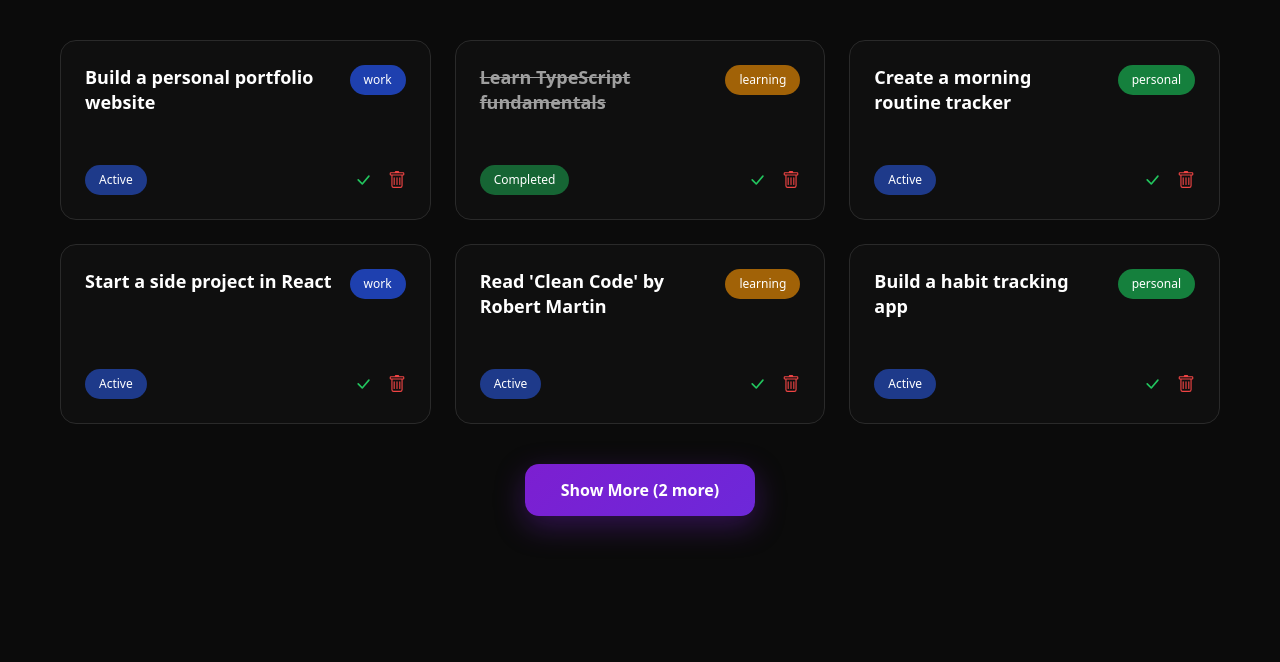
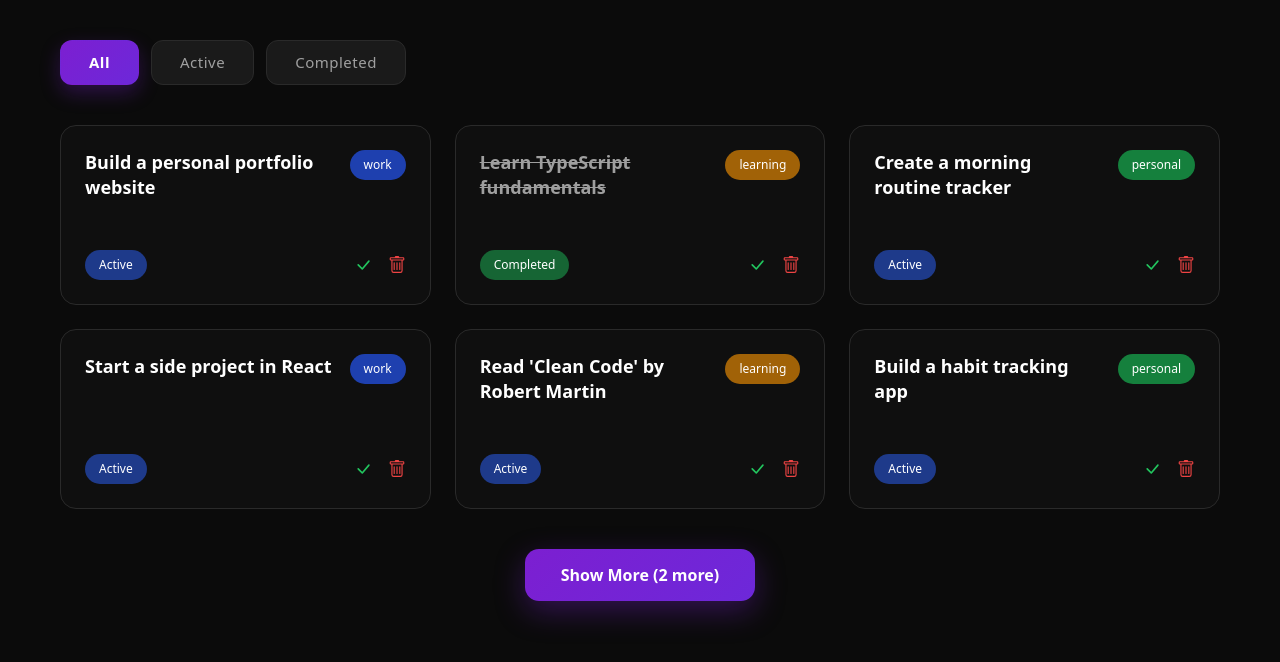
Before and after one commit to Faten01alsafadi/idea-board-team, a React (Vite) app: page / in a window 1280 px wide. Shown: the top 662 px of the page. Built offline with nearby package versions, Linux system fonts and the light colour scheme.

Commit message:
add filter bar

```diff
--- a/src/sections/CardContainer/CardContainer.jsx
+++ b/src/sections/CardContainer/CardContainer.jsx
@@ -1,73 +1,52 @@
 import { useState } from "react";
 import styles from "./CardContainer.module.css";
 import IdeaCard from "../../components/IdeaCard/IdeaCard";
-import { Button } from "react-bootstrap";
+import FilterBar from "../FilterBar/FilterBar";
 
 export default function CardContainer() {
   const [showMore, setShowMore] = useState(false);
+  const [activeFilter, setActiveFilter] = useState("All");
 
   const ideas = [
-    {
-      title: "Build a personal portfolio website",
-      category: "work",
-      status: "Active",
-    },
-    {
-      title: "Learn TypeScript fundamentals",
-      category: "learning",
-      status: "Completed",
-      completed: true,
-    },
-    {
-      title: "Create a morning routine tracker",
-      category: "personal",
-      status: "Active",
-    },
-    {
-      title: "Start a side project in React",
-      category: "work",
-      status: "Active",
-    },
-    {
-      title: "Read 'Clean Code' by Robert Martin",
-      category: "learning",
-      status: "Active",
-    },
-    {
-      title: "Build a habit tracking app",
-      category: "personal",
-      status: "Active",
-    },
-    {
-      title: "Contribute to open source projects",
-      category: "work",
-      status: "Active",
-    },
-    {
-      title: "Master CSS Grid and Flexbox",
-      category: "learning",
-      status: "Completed",
-      completed: true,
-    },
+    { title: "Build a personal portfolio website", category: "work", status: "Active" },
+    { title: "Learn TypeScript fundamentals", category: "learning", status: "Completed", completed: true },
+    { title: "Create a morning routine tracker", category: "personal", status: "Active" },
+    { title: "Start a side project in React", category: "work", status: "Active" },
+    { title: "Read 'Clean Code' by Robert Martin", category: "learning", status: "Active" },
+    { title: "Build a habit tracking app", category: "personal", status: "Active" },
+    { title: "Contribute to open source projects", category: "work", status: "Active" },
+    { title: "Master CSS Grid and Flexbox", category: "learning", status: "Completed", completed: true },
   ];
 
-  const visibleIdeas = showMore ? ideas : ideas.slice(0, 6);
+
+  const filteredIdeas = ideas.filter((idea) => {
+    if (activeFilter === "All") return true;
+    return idea.status === activeFilter;
+  });
+
+
+  const visibleIdeas = showMore ? filteredIdeas : filteredIdeas.slice(0, 6);
 
   return (
     <section className={styles.container}>
+      <FilterBar activeFilter={activeFilter} setActiveFilter={setActiveFilter} />
+
       <div className={styles.grid}>
         {visibleIdeas.map((idea, index) => (
           <IdeaCard key={index} {...idea} />
         ))}
       </div>
+
+      {filteredIdeas.length > 6 && (
         <div className={styles.buttonWrapper}>
           <button
             className={styles.showButton}
             onClick={() => setShowMore(!showMore)}
           >
-          {showMore ? "Show Less" : `Show More (${ideas.length - 6} more)`}
+            {showMore ? "Show Less" : `Show More (${filteredIdeas.length - 6} more)`}
           </button>
         </div>
+      )}
     </section>
   );
 }
--- a/src/sections/FilterBar/FilterBar.jsx
+++ b/src/sections/FilterBar/FilterBar.jsx
@@ -1,10 +1,21 @@
-import React from 'react';
-import styles from './FilterBar.module.css';
+import styles from "./FilterBar.module.css";
 
-export default function FilterBar() {
-    return (
-        <div className={styles.container}>
-            <p>Placeholder for FilterBar Component</p>
-        </div>
-    );
+export default function FilterBar({ activeFilter, setActiveFilter }) {
+  const filters = ["All", "Active", "Completed"];
+
+  return (
+    <div className={styles.filterContainer}>
+      {filters.map((filter) => (
+        <button
+          key={filter}
+          className={`${styles.filterBtn} ${
+            activeFilter === filter ? styles.active : ""
+          }`}
+          onClick={() => setActiveFilter(filter)}
+        >
+          {filter}
+        </button>
+      ))}
+    </div>
+  );
 }
--- a/src/sections/FilterBar/FilterBar.module.css
+++ b/src/sections/FilterBar/FilterBar.module.css
@@ -1,4 +1,41 @@
-/* CSS Module for FilterBar */
-.container {
-    /* Add your styles here */
+.filterContainer {
+  display: flex;
+  gap: 12px;
+  margin-bottom: 35px;
+  padding-bottom: 5px;
 }
+
+.filterBtn {
+  background-color: #1a1a1a;
+  color: #a0a0a0;
+  border: 1px solid #2a2a2a;
+  padding: 10px 28px;
+  border-radius: 12px;
+  font-size: 15px;
+  font-weight: 500;
+  cursor: pointer;
+  transition: all 0.3s cubic-bezier(0.4, 0, 0.2, 1);
+  letter-spacing: 0.5px;
+}
+
+
+.filterBtn:hover {
+  background-color: #252525;
+  color: #fff;
+  border-color: #444;
+  transform: translateY(-2px);
+}
+
+
+.active {
+  background: linear-gradient(135deg, #7c1fd1, #6d28d9) !important;
+  color: #ffffff !important;
+  border-color: transparent !important;
+  box-shadow: 0 8px 20px rgba(124, 31, 209, 0.3);
+  font-weight: 600;
+}
+
+
+.filterBtn:active {
+  transform: scale(0.95);
+}
```
Also changed, not shown: 1 other file (tests, documents, lock files or other folders). Lines whose indentation alone changed are shown as unchanged.
